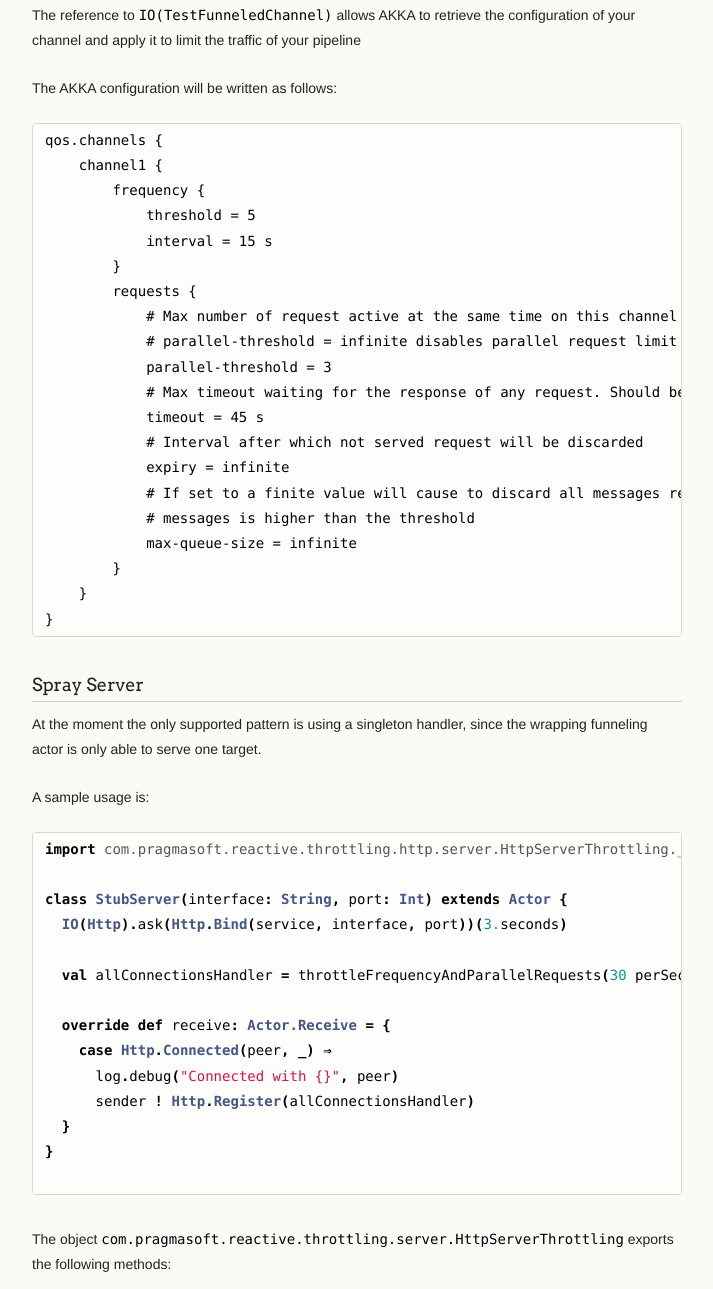
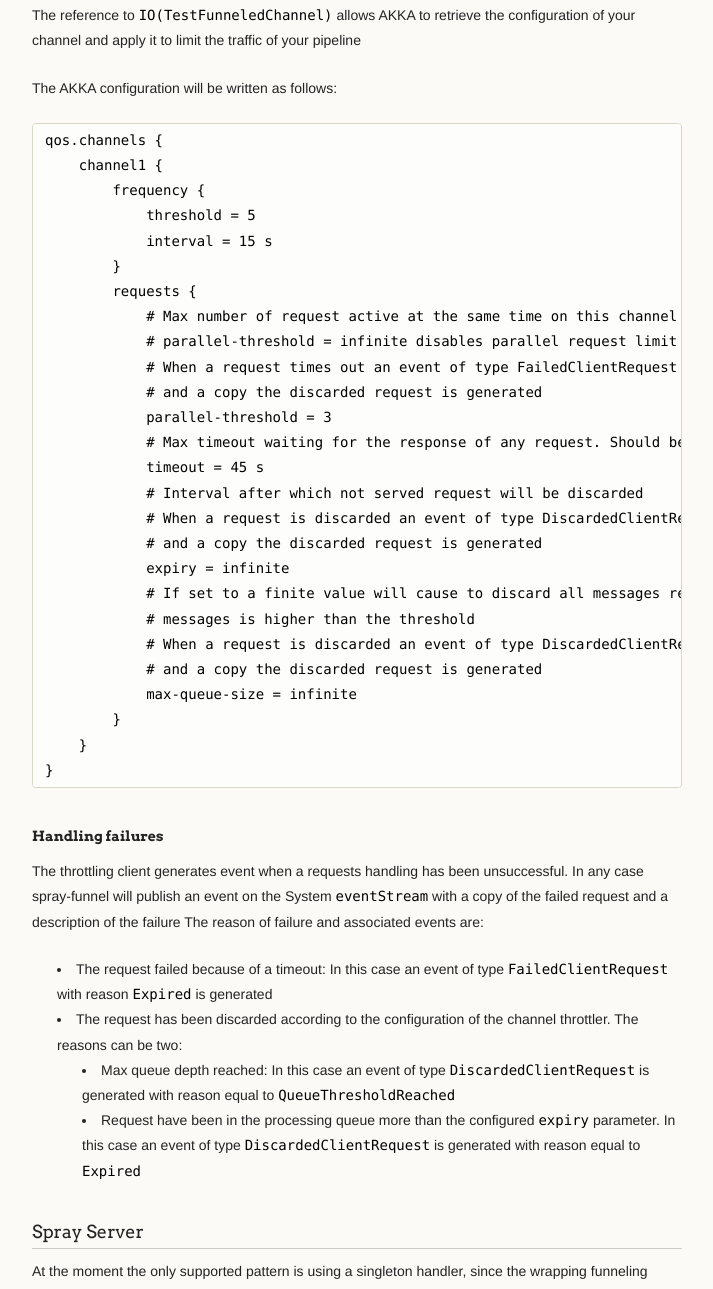
Before and after one commit to galarragas/spray-funnel, a plain HTML site: page index.html in a window 1280 px wide. Shown: the part 3735-5024 px from the top of the page, without its empty margins (278-991 px from the left). Drawn offline with Linux system fonts and the light colour scheme.

```diff
--- a/index.html
+++ b/index.html
@@ -170,20 +170,44 @@
         requests {
             # Max number of request active at the same time on this channel
             # parallel-threshold = infinite disables parallel request limit
+            # When a request times out an event of type FailedClientRequest with parameter reason equal to Timeout
+            # and a copy the discarded request is generated
             parallel-threshold = 3
             # Max timeout waiting for the response of any request. Should be a finite value
             timeout = 45 s
             # Interval after which not served request will be discarded
+            # When a request is discarded an event of type DiscardedClientRequest with parameter reason equal to Expired
+            # and a copy the discarded request is generated
             expiry = infinite
             # If set to a finite value will cause to discard all messages received when the queue of not served
             # messages is higher than the threshold
+            # When a request is discarded an event of type DiscardedClientRequest with parameter reason equal to QueueThresholdReached
+            # and a copy the discarded request is generated
             max-queue-size = infinite
         }
     }
 }
 </code></pre>
 
-<h3>
+<h4>
+<a name="handling-failures" class="anchor" href="#handling-failures"><span class="octicon octicon-link"></span></a>Handling failures</h4>
+
+<p>The throttling client generates event when a requests handling has been unsuccessful. In any case spray-funnel will
+publish an event on the System <code>eventStream</code> with a copy of the failed request and a description of the failure
+The reason of failure and associated events are:</p>
+
+<ul>
+<li>The request failed because of a timeout: In this case an event of type <code>FailedClientRequest</code> with reason <code>Expired</code> is generated</li>
+<li>The request has been discarded according to the configuration of the channel throttler. The reasons can be two:
+
+<ul>
+<li>Max queue depth reached: In this case an event of type <code>DiscardedClientRequest</code> is generated with reason equal to <code>QueueThresholdReached</code>
+</li>
+<li>Request have been in the processing queue more than the configured <code>expiry</code> parameter. In this case an event of type <code>DiscardedClientRequest</code> is generated with reason equal to <code>Expired</code>
+</li>
+</ul>
+</li>
+</ul><h3>
 <a name="spray-server-1" class="anchor" href="#spray-server-1"><span class="octicon octicon-link"></span></a>Spray Server</h3>
 
 <p>At the moment the only supported pattern is using a singleton handler, since the wrapping funneling actor is only able to
@@ -235,7 +259,7 @@
 
 <p>then add the following dependencies to your sbt configuration</p>
 
-<pre><code>libraryDependencies += "com.pragmasoft" %% "spray-funnel" % "1.0-RC2"
+<pre><code>libraryDependencies += "com.pragmasoft" %% "spray-funnel" % "1.0-RC3"
 </code></pre>
 
 <h2>
```
Also changed, not shown: params.json (+1 -1 lines).
